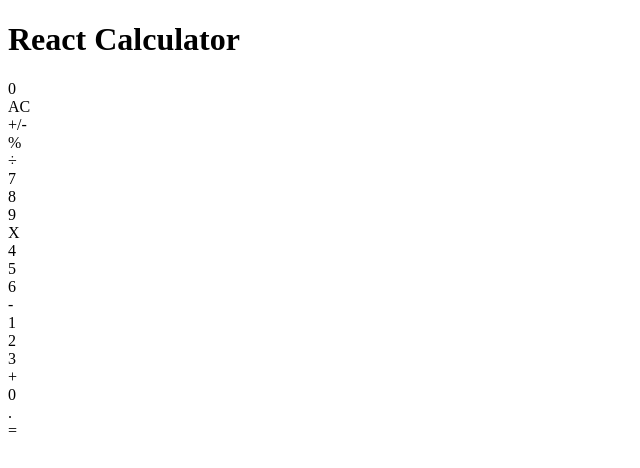
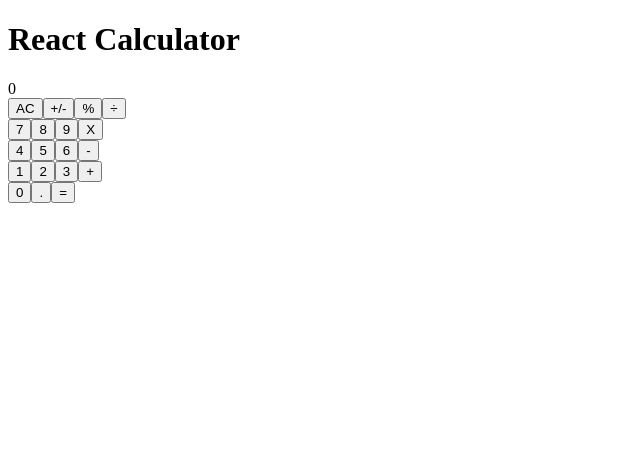
Before and after one commit to adejam/react-calculator, a React (Create React App) app: page / in a window 1280 px wide. Shown: the top 468 px of the page, without its empty margins (0-640 px from the left). Built offline with nearby package versions, Linux system fonts and the light colour scheme.

Commit message:
fix: refactor codes

```diff
--- a/src/components/Button.js
+++ b/src/components/Button.js
@@ -1,7 +1,7 @@
 import React from 'react';
 import PropTypes from 'prop-types';
 
-const Button = ({ buttonName }) => <div>{buttonName}</div>;
+const Button = ({ buttonName }) => <button type="button">{buttonName}</button>;
 
 Button.propTypes = {
   buttonName: PropTypes.string,
--- a/src/components/ButtonPanel.js
+++ b/src/components/ButtonPanel.js
@@ -1,39 +1,26 @@
 import React from 'react';
 import Button from './Button';
 
-const ButtonPanel = () => (
-  <div>
-    <div className="row">
-      <Button buttonName="AC">AC</Button>
-      <Button buttonName="+/-">+/-</Button>
-      <Button buttonName="%">%</Button>
-      <Button buttonName="÷">÷</Button>
+const ButtonPanel = () => {
+  const symbols = [
+    ['AC', '+/-', '%', '÷'],
+    ['7', '8', '9', 'X'],
+    ['4', '5', '6', '-'],
+    ['1', '2', '3', '+'],
+    ['0', '.', '='],
+  ];
+
+  return (
+    <div>
+      {symbols.map(symbol => (
+        <div className="row" key={symbol}>
+          {symbol.map(sign => (
+            <Button key={sign} buttonName={sign} />
+          ))}
+        </div>
+      ))}
     </div>
-    <div className="row">
-      <Button buttonName="7">7</Button>
-      <Button buttonName="8">8</Button>
-      <Button buttonName="9">9</Button>
-      <Button buttonName="X">X</Button>
-    </div>
-    <div className="row">
-      <Button buttonName="4">4</Button>
-      <Button buttonName="5">5</Button>
-      <Button buttonName="6">6</Button>
-      <Button buttonName="-">-</Button>
-    </div>
-    <div className="row">
-      <Button buttonName="1">1</Button>
-      <Button buttonName="2">2</Button>
-      <Button buttonName="3">3</Button>
-      <Button buttonName="+">+</Button>
-    </div>
-    <div className="row">
-      <Button buttonName="0">0</Button>
-      <Button buttonName=".">.</Button>
-      <Button buttonName="=">=</Button>
-      <Button buttonName="" />
-    </div>
-  </div>
-);
+  );
+};
 
 export default ButtonPanel;
```
